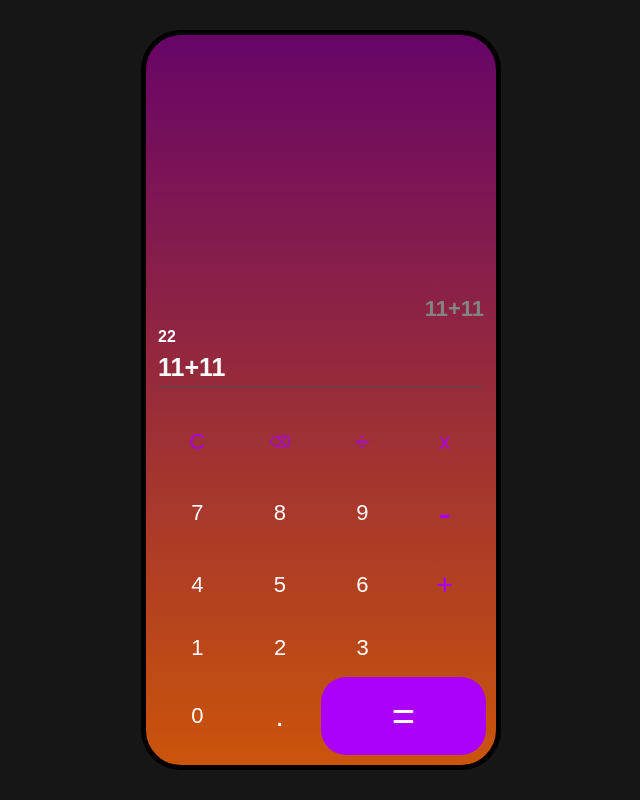
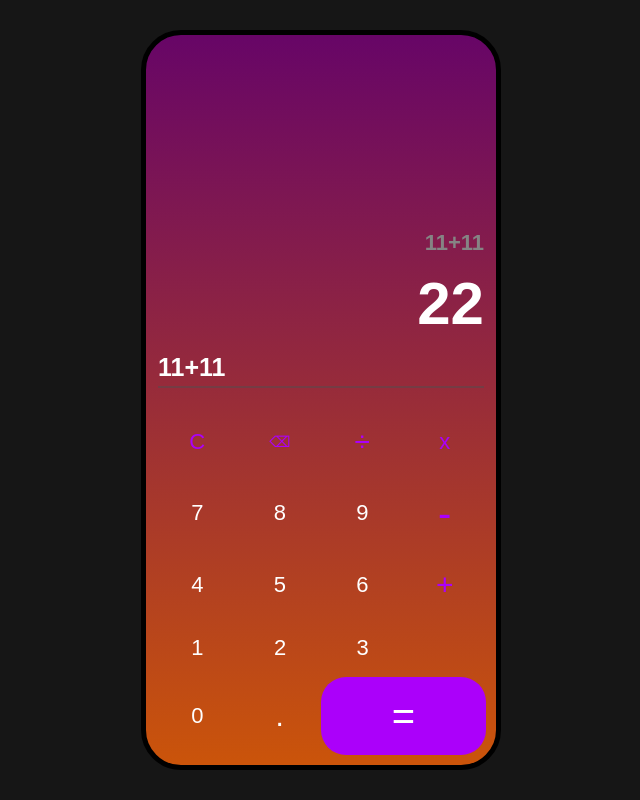
Before and after one commit to Chiwiee/calculator_project, a plain HTML site: page index.html in a window 1280 px wide. Shown: the top 800 px of the page, without its empty margins (579-1219 px from the left). Drawn offline with Linux system fonts and the light colour scheme.

Commit message:
Add -content in result selector

```diff
--- a/style.css
+++ b/style.css
@@ -42,7 +42,7 @@ body {
   font-weight: 600;
   justify-content: flex-end;
 }
-#result {
+#result-content {
   display: flex;
   justify-content: flex-end;
   font-size: 60px;
```
